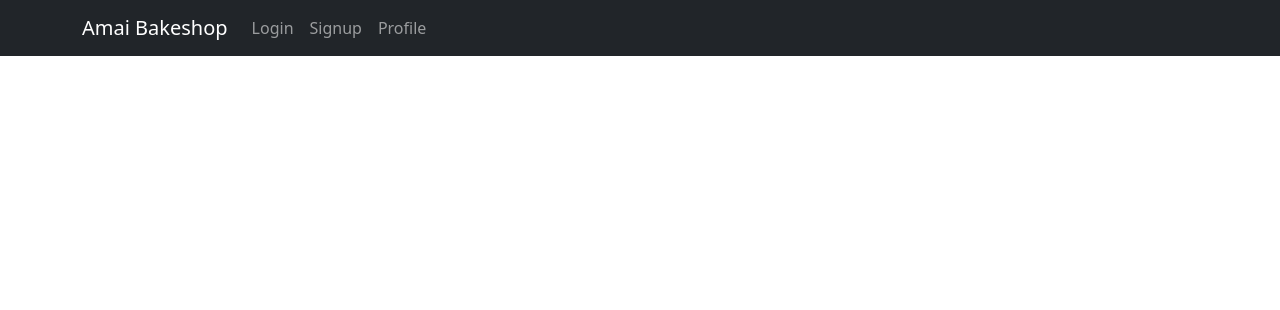
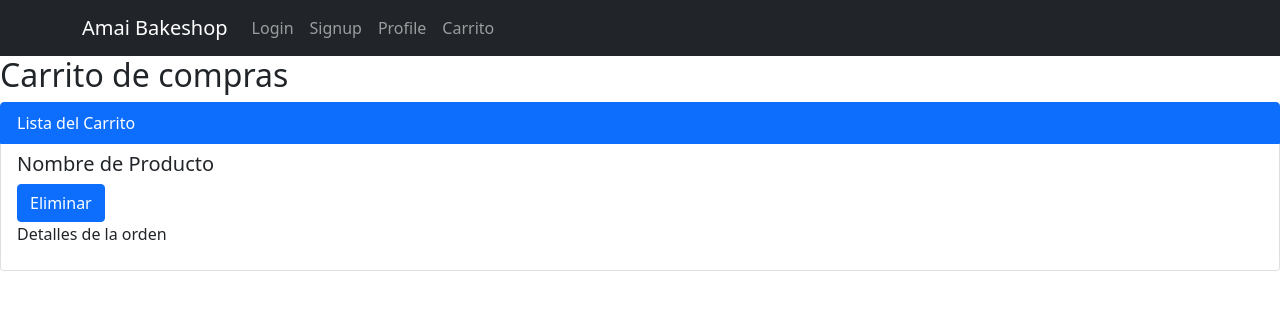
Before and after one commit to JeG99/Amai-Bakeshop-front, a React (Create React App) app: page /cart in a window 1280 px wide. Shown: the top 310 px of the page. Built offline with nearby package versions, Linux system fonts and the light colour scheme; no server answers.

Commit message:
added Carrito

```diff
--- a/src/App.js
+++ b/src/App.js
@@ -16,6 +16,7 @@ import Signup from './components/Signup/Signup';
 import Profile from './components/Profile/Profile';
 import { NavLink } from "react-bootstrap";
 import { Component } from "react";
+import Carrito from "./components/Carrito/Carrito";
 
 class App extends Component {
   state = {
@@ -55,6 +56,9 @@ class App extends Component {
                 <NavLink href="/profile">
                   Profile
                 </NavLink>
+                <NavLink href="/cart">
+                  Carrito
+                </NavLink>
               </Nav>
             </Container>
           </Navbar>
@@ -69,6 +73,9 @@ class App extends Component {
             <Route path="/profile">
               <Profile />
             </Route>
+            <Route path="/cart">
+              <Carrito />
+            </Route>
           </Switch>
           <p>{this.state.data}</p>
         </div>
--- /dev/null
+++ b/src/components/Carrito/Carrito.js
@@ -0,0 +1,45 @@
+import React from "react";
+import { ListGroup } from "react-bootstrap";
+import { Button } from "react-bootstrap";
+
+class Carrito extends React.Component{
+    constructor(props){
+        super(props);
+        this.state = {
+            lista_carrito: []
+        };
+    }
+
+    displayList(){
+    }
+
+    deleteOrder(i){
+    }
+
+    render(){
+        return(
+            <div>
+                <div>
+                    <h2>Carrito de compras</h2>
+                </div>
+                <ListGroup as="ul">
+                    <ListGroup.Item as="li" active>
+                        Lista del Carrito
+                    </ListGroup.Item>
+                    {/* Abajo se generara la lista de productos del carrito */}
+                    <ListGroup.Item as="li">
+                        <div>
+                            <h5>Nombre de Producto</h5>
+                            <Button className="danger">Eliminar</Button>
+                        </div>
+                        <div>
+                            <p>Detalles de la orden</p>
+                        </div>
+                    </ListGroup.Item>
+                </ListGroup>
+            </div>
+        )
+    }
+}
+
+export default Carrito;
```
